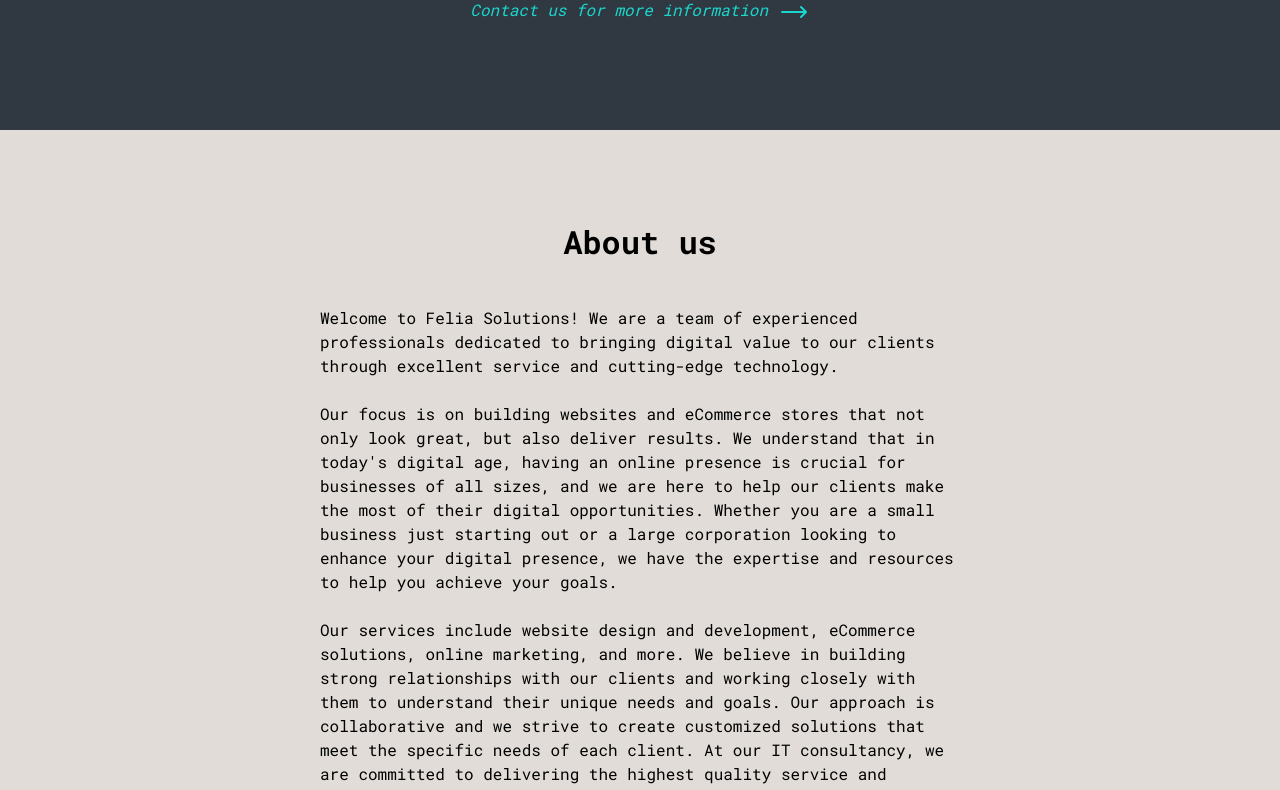
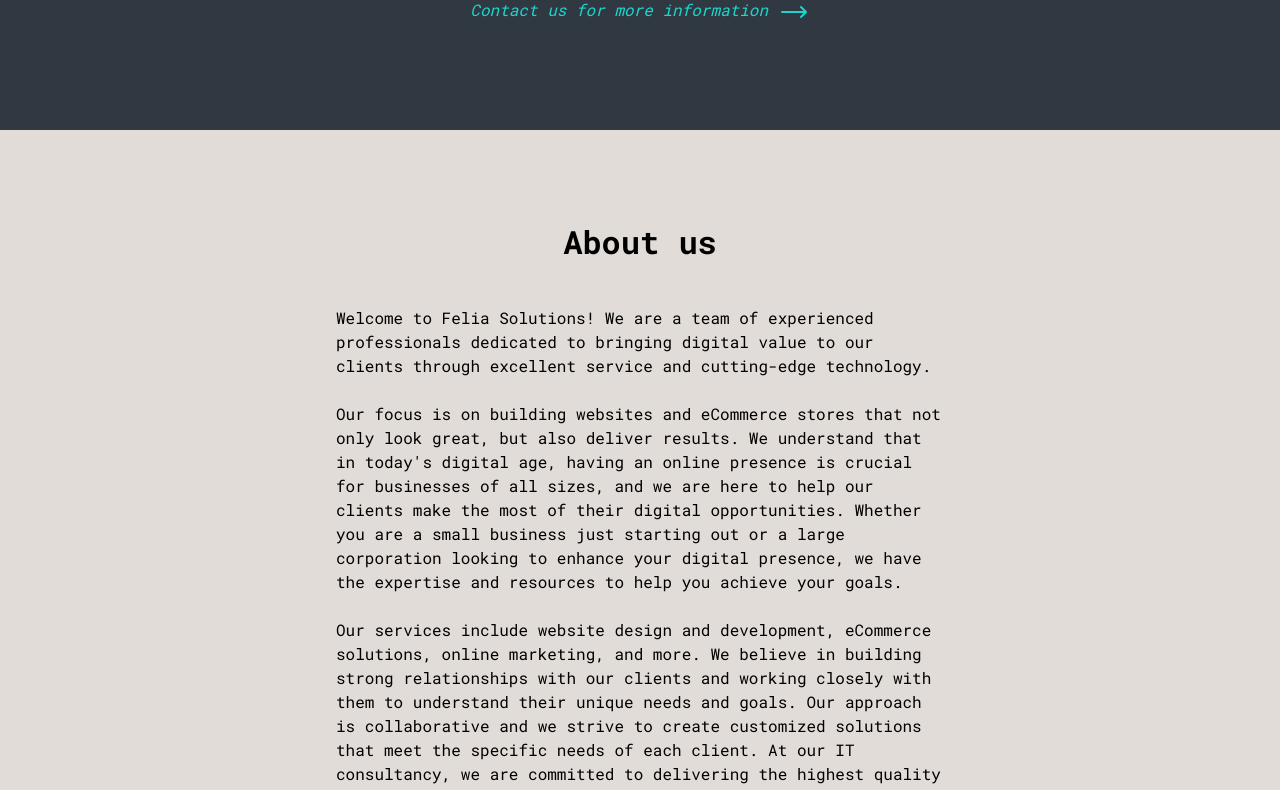
Before and after one commit to cuongtran-6618/cuongtran-6618.github.io, a Next.js app: page / in a window 1280 px wide. Shown: the part 1420-2210 px from the top of the page. Built offline with nearby package versions, Linux system fonts and the light colour scheme.

Commit message:
minor style change

```diff
--- a/components/AboutUs.tsx
+++ b/components/AboutUs.tsx
@@ -5,7 +5,7 @@
     <>
       <section
         id="about-us-section"
-        className="text-black dark-cream-color p4 pb-16 lg:pt-12 lg:pb-32"
+        className="text-black dark-cream-color px-4 pb-16 lg:pt-12 lg:pb-32"
       >
         <div
           id="about-us-content-container"
--- a/styles/globals.css
+++ b/styles/globals.css
@@ -3,7 +3,7 @@
 @tailwind utilities;
 
 /** desktop style **/
-@media screen, print and (min-width: 1080px) {
+@media all and (min-width: 1081px) {
   .block-container div.grid-item {
     width: 33.33%;
   }
@@ -23,7 +23,7 @@
 }
 
 /** table style **/
-@media screen, print and (min-width: 768px) and (max-width: 1080px) {
+@media all and (min-width:768px) and (max-width:1080px) {
   #hero-section {
     height: calc(100vh - 80px);
     max-height: unset !important;
@@ -163,12 +163,12 @@
 }
 
 /** mobile style **/
-@media screen, print and (max-width: 767px) {
+@media all and (max-width:767px) {
   div.grid-item {
     width: 100%;
   }
 
   #hero-section {
-    max-height: 400px;
+    max-height: 400px !important;
   }
 }
```
